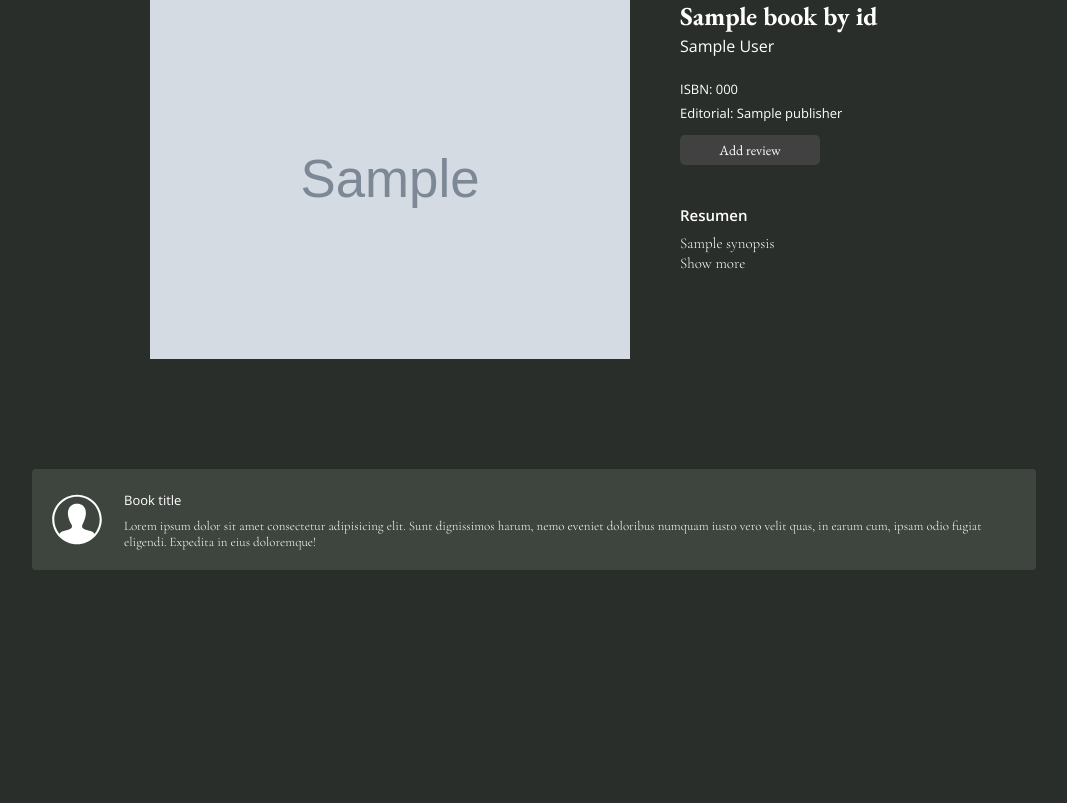
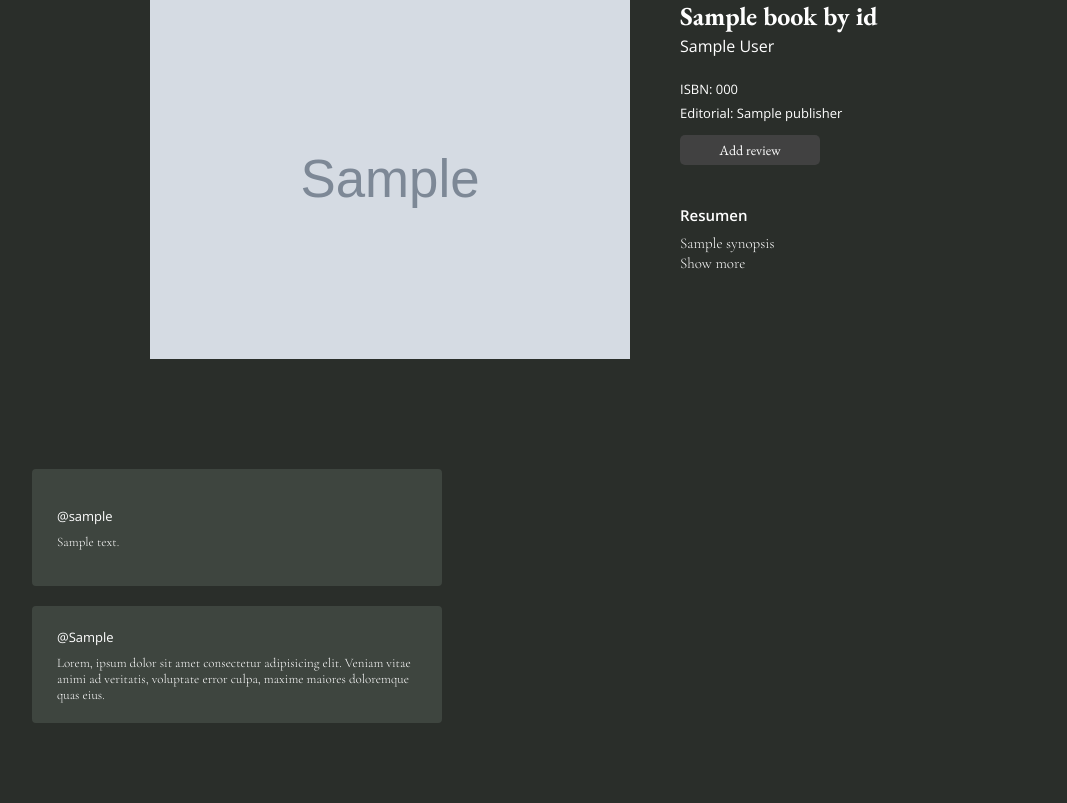
Before and after one commit to pacheco145/reviook, a Symfony app: template templates/bookDetail.html.twig in a window 1280 px wide. Shown: the part 161-964 px from the top of the page, without its empty margins (106-1173 px from the left). Before the commit the page ends 731 px from the top, so only its background shows below. Run offline with Twig, Linux system fonts and the light colour scheme; the template is opened without the code that fills it: most values are stand-ins (such as "Sample title", 1, 10 or a date in 2020); grey boxes marked "Sample" are stand-in pictures; some libraries are stand-ins or nearby versions.

Commit message:
Reviook finished

```diff
--- a/composer.json
+++ b/composer.json
@@ -71,6 +71,7 @@
         }
     },
     "require-dev": {
-        "symfony/maker-bundle": "^1.31"
+        "symfony/maker-bundle": "^1.31",
+        "symfony/var-dumper": "5.2.*"
     }
 }
--- a/public/styles/home.css
+++ b/public/styles/home.css
@@ -15,6 +15,8 @@
     gap: 25px;
     padding-top: 40px;
     padding-bottom: 70px;
+    grid-template-columns: repeat(auto-fill, 186px);
+    justify-content: center;
 }
 
 .book {
@@ -46,6 +48,8 @@
 .book__title {
     margin-bottom: 6px;
     font-family: 'open sans', sans-serif;
+    font-weight: 800;
+    font-size: 14px;
 }
 
 .book__author {
--- a/public/styles/reviews.css
+++ b/public/styles/reviews.css
@@ -29,19 +29,26 @@
 .review {
     min-width: 400px;
     background-color: var(--secondary-color);
-    padding: 20px;
+    padding: 20px 25px;
     margin: 10px;
     border-radius: 4px;
     display: flex;
+    max-width: 40%;
+    align-items: center;
 }
 
 .review__img {
     display: flex;
     margin-right: 22px;
+    /* border-radius: 4px;
+    overflow: hidden;
+    width: 200px; */
+    align-items: center;
 }
 
 .review__img img {
-    width: 50px;
+    width: 60px;
+    border-radius: 4px;
 }
 
 .review span {
@@ -50,8 +57,12 @@
     font-weight: 300;
 }
 
-.review p {
+.review__text {
     font-size: 13px;
     font-family: 'Cormorant Garamond';
     margin-top: 8px;
+    display: -webkit-box;
+    -webkit-line-clamp: 4;
+    -webkit-box-orient: vertical;
+    overflow: hidden;
 }
--- a/src/Security/LoginAuthenticator.php
+++ b/src/Security/LoginAuthenticator.php
@@ -96,7 +96,8 @@ class LoginAuthenticator extends AbstractFormLoginAuthenticator implements Passw
         }
 
         // For example : return new RedirectResponse($this->urlGenerator->generate('some_route'));
-        throw new \Exception('TODO: provide a valid redirect inside '.__FILE__);
+        // throw new \Exception('TODO: provide a valid redirect inside '.__FILE__);
+        return new RedirectResponse($this->urlGenerator->generate('myAccount'));
     }
 
     protected function getLoginUrl()
--- a/templates/base.html.twig
+++ b/templates/base.html.twig
@@ -7,6 +7,7 @@
         {# Run `composer require symfony/webpack-encore-bundle`
            and uncomment the following Encore helpers to start using Symfony UX #}
 
+           <!-- <link href="https://cdn.jsdelivr.net/npm/bootstrap@5.0.1/dist/css/bootstrap.min.css" type="text/css" rel="stylesheet"/> -->
         <link href="{{ asset('styles/main.css') }}" type="text/css" rel="stylesheet"/>
         {% block stylesheets %}
         {% endblock %}
--- a/templates/bookDetail.html.twig
+++ b/templates/bookDetail.html.twig
@@ -29,14 +29,25 @@
     </div>
     <div class="reviews-container">
         <div class="reviews-inner">
-            {% for item in myArray %}
+            {% for review in bookById.reviews | reverse %}
                 <div class="review">
-                    <div class="review__img">
+                    <!-- <div class="review__img">
                         <img src="{{ asset('images/user.svg') }}" alt="">
+                    </div> -->
+                    <div class="review__info">
+                        <span class="review__title">@{{review.codUser.username}}</span>
+                        <p class="review__text">{{review.text}}</p>
                     </div>
+                </div>
+            {% endfor %}
+            {% for user in loremUsers %}
+                <div class="review">
+                    <!-- <div class="review__img">
+                        <img src="{{ asset('images/user.svg') }}" alt="">
+                    </div> -->
                     <div class="review__info">
-                        <span class="review__title">Book title</span>
-                        <p class="review__text">Lorem ipsum dolor sit amet consectetur adipisicing elit. Sunt dignissimos harum, nemo eveniet doloribus numquam iusto vero velit quas, in earum cum, ipsam odio fugiat eligendi. Expedita in eius doloremque!</p>
+                        <span class="review__title">@{{user}}</span>
+                        <p class="review__text">Lorem, ipsum dolor sit amet consectetur adipisicing elit. Veniam vitae animi ad veritatis, voluptate error culpa, maxime maiores doloremque quas eius. </p>
                     </div>
                 </div>
             {% endfor %}
--- a/templates/home.html.twig
+++ b/templates/home.html.twig
@@ -19,6 +19,6 @@
                     <h3 class="book__author">{{book.author}}</h3>
                 </div>
             </a>
-        {% endfor %}
+            {% endfor %}
     </div>
 {% endblock %}
```
Also changed, not shown: src/Controller/DefaultController.php (+23 -3 lines), templates/myAccount/base.html.twig (+17 -6 lines), public/images/arrow.svg (added), 1 other file.
